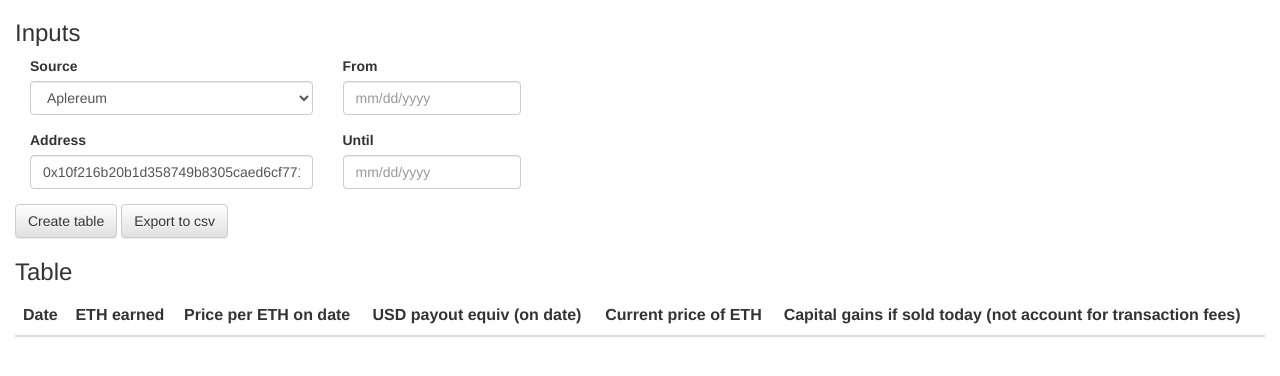
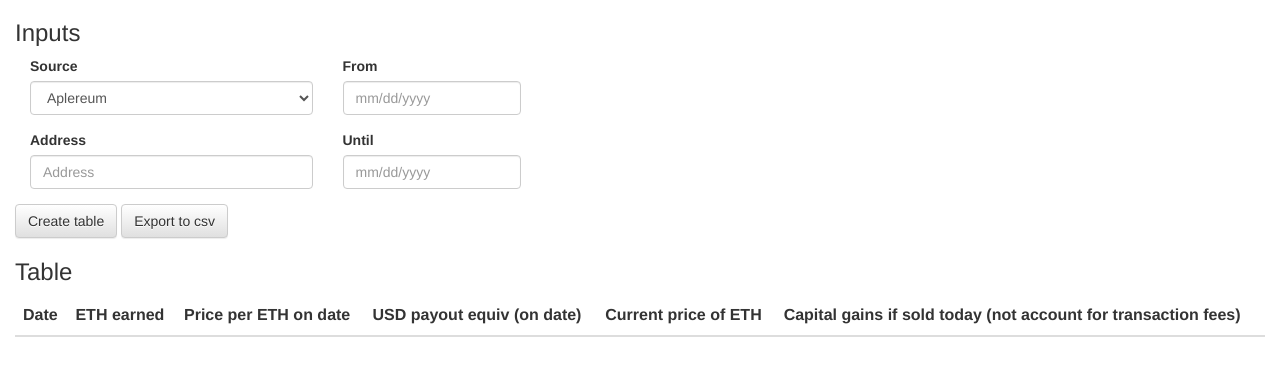
Before and after one commit to Ryangr0/etherview, a website: page index.html in a window 1280 px wide. Drawn offline with Linux system fonts and the light colour scheme.

Commit message:
Removed default miner address

```diff
--- a/index.html
+++ b/index.html
@@ -34,7 +34,7 @@
                         </div>
                         <div class="form-group">
                             <label for="miner-address">Address</label>
-                            <input type="text" class="form-control" id="miner-address" placeholder="Address" value="0x10f216b20b1d358749b8305caed6cf771f9e987a">
+                            <input type="text" class="form-control" id="miner-address" placeholder="Address">
                         </div>
                     </form>
                 </div>
```
